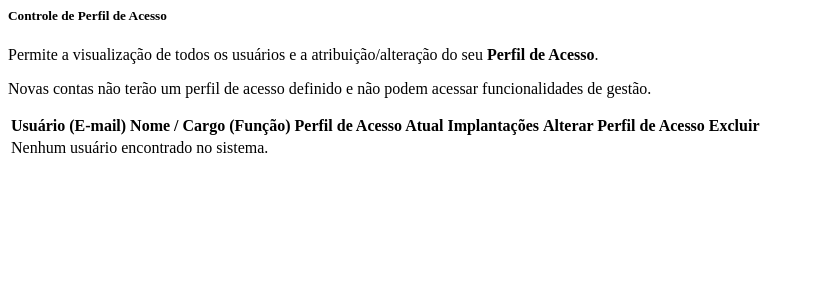
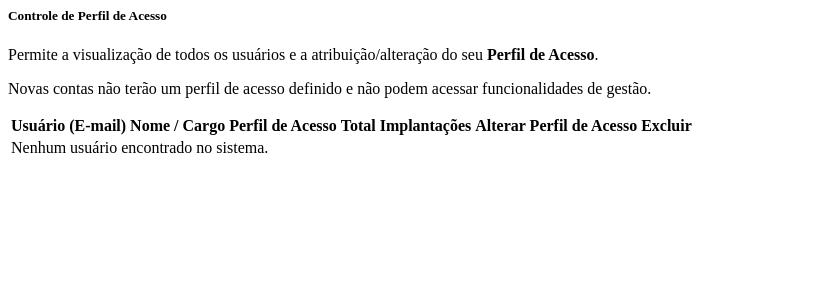
Before and after one commit to KevinAlvesDev/CSAPP, a Flask app: template templates/_manage_users_content.html in a window 1280 px wide. Shown: the top 300 px of the page, without its empty margins (0-815 px from the left). Run offline with Flask 3, Linux system fonts and the light colour scheme; the template is opened without the code that fills it, so the values that code supplies are empty; parts of the project's set-up code (start-up, migrations or seed data) failed here and were passed over; some libraries are stand-ins or nearby versions.

Commit message:
Gerenciamento-de-suários

```diff
--- a/templates/_manage_users_content.html
+++ b/templates/_manage_users_content.html
@@ -1,4 +1,4 @@
-{# templates/_manage_users_content.html (COMPLETO E CORRIGIDO) #}
+{# templates/_manage_users_content.html (COMPLETO E ATUALIZADO) #}
 
 <div class="mb-4">
     <h5 class="card-title text-primary">Controle de Perfil de Acesso</h5>
@@ -11,9 +11,9 @@
         <thead>
             <tr class="table-light">
                 <th>Usuário (E-mail)</th>
-                <th>Nome / Cargo (Função)</th>
-                <th>Perfil de Acesso Atual</th>
-                <th>Implantações</th>
+                <th>Nome / Cargo</th> {# ALTERADO #}
+                <th>Perfil de Acesso</th> {# ALTERADO #}
+                <th>Total Implantações</th> {# ALTERADO #}
                 <th>Alterar Perfil de Acesso</th>
                 {# COLUNA EXCLUIR #}
                 <th>Excluir</th>
@@ -47,7 +47,8 @@
                     {% endif %}
                 </td>
                 <td>
-                    <span title="Em Andamento / Finalizadas" class="text-nowrap">{{ user.impl_andamento_total or 0 }} / {{ user.impl_finalizadas or 0 }}</span>
+                    {# ALTERADO: Mostra a soma das implantações conhecidas pelo perfil #}
+                    <span class="text-nowrap">{{ (user.impl_andamento_total or 0) + (user.impl_finalizadas or 0) + (user.impl_paradas or 0) }}</span>
                 </td>
                 <td>
                     <form method="POST" action="{{ url_for('management.update_user_perfil') }}" class="d-flex"
```
